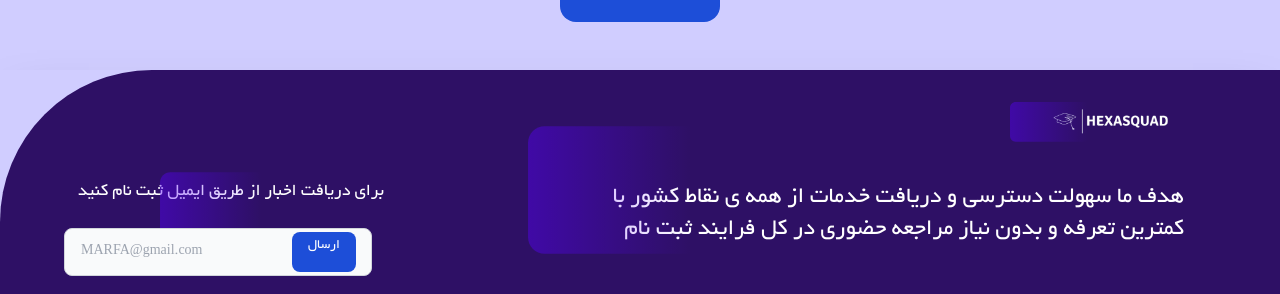
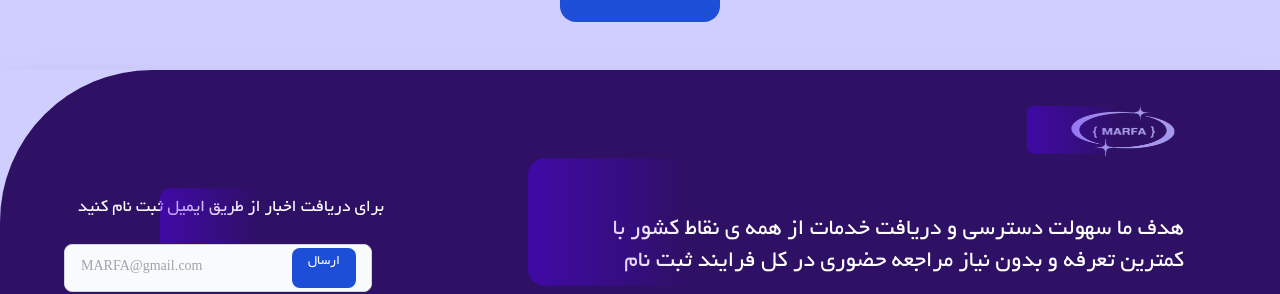
Before and after one commit to academy-react-winder402/New-Marfa, a React (Vite) app: page / in a window 1280 px wide. Shown: the part 4253-4547 px from the top of the page. Built offline with nearby package versions, Linux system fonts and the light colour scheme.

Commit message:
end edit footer

```diff
--- a/src/component/Footer/Footer.jsx
+++ b/src/component/Footer/Footer.jsx
@@ -1,6 +1,6 @@
 import React from 'react'
 
-import logo2 from "../../assets/image/logoWhite2.png"
+import logo2 from "../../assets/image/Logo/logo2-2.png"
 import location from "../../assets/image/Vector.svg"
 import svg2 from "../../assets/image/Rectangle 109.svg"
 import svg3 from "../../assets/image/Rectangle 110.svg"
@@ -16,8 +16,8 @@ export const Footer = () => {
       <div className='flex md:flex-row flex-col justify-between items-center md:mb-10 border-b-2 w-full'>
       <div className='md:w-[65%]' >
         <div className='relative flex justify-start px-20'>
-          <img className='right-48 absolute mt-8 h-10' src={svg2} alt="logo2" />
-          <img className='h-24' src={logo2} alt="logo" />
+          <img className='right-40 absolute mt-9 h-12' src={svg2} alt="logo2" />
+          <img className='w-40 h-32' src={logo2} alt="logo" />
         </div>
         <div>
               <div className='relative flex justify-start my-4 md:text-xl'>
```
Also changed, not shown: src/assets/image/Logo/logo1.1.png (added), src/assets/image/Logo/logo2-2.png (added).
